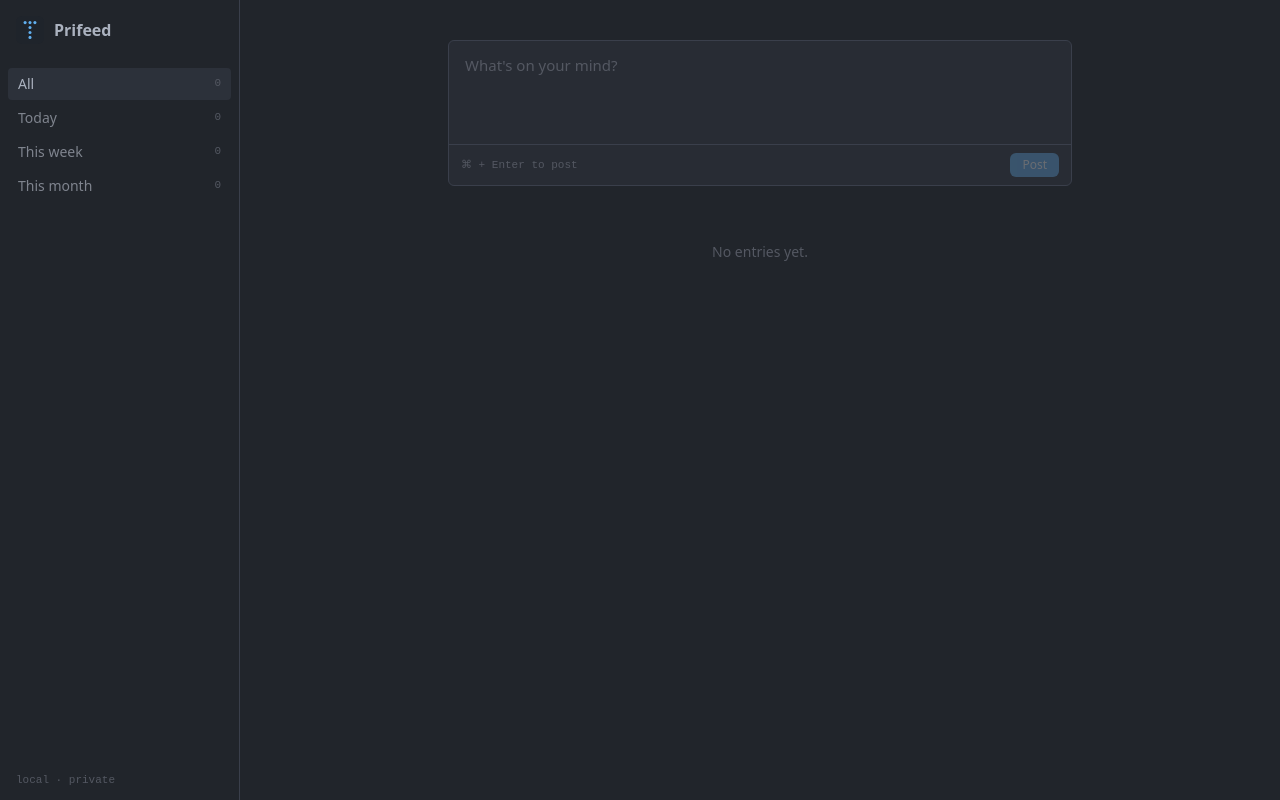
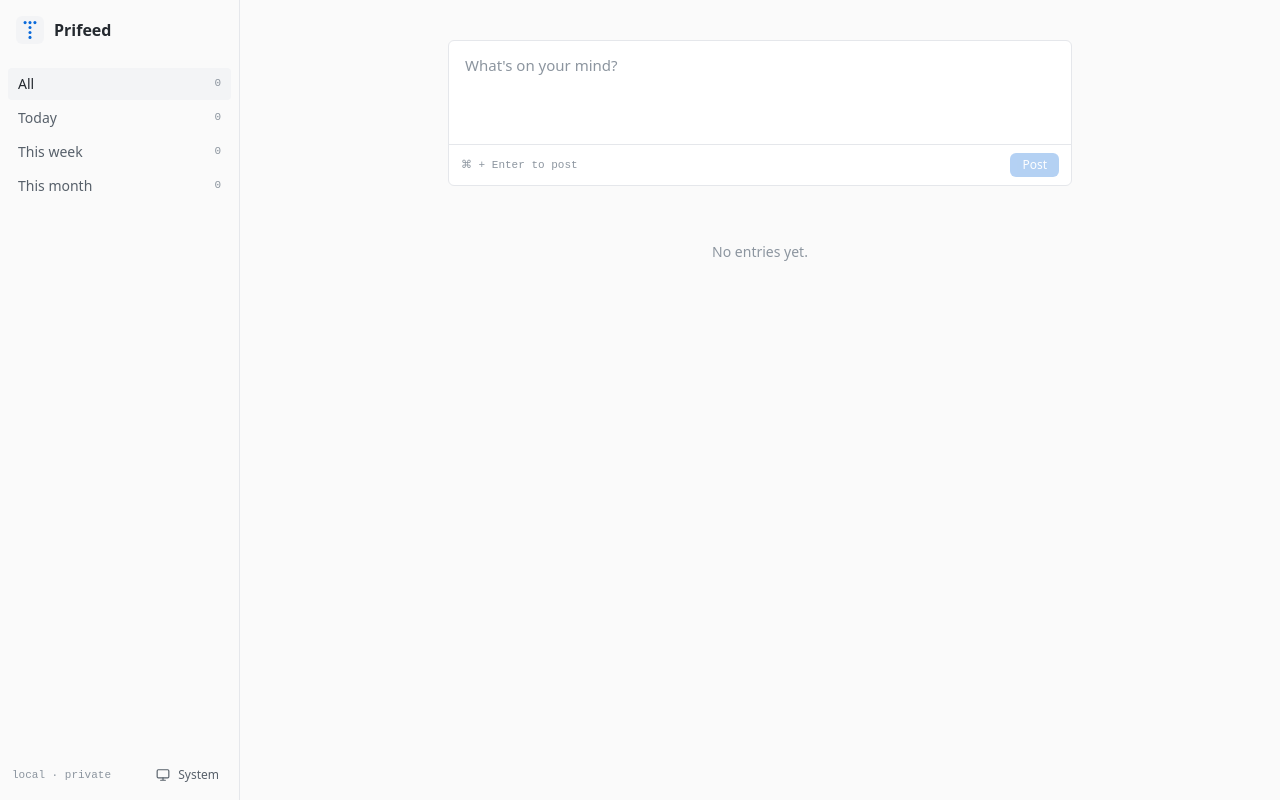
Before and after one commit to tafo/prifeed, a React (Vite) app: page / in a window 1280 px wide. Built offline with nearby package versions, Linux system fonts and the light colour scheme.

Commit message:
feat: implement theme toggle functionality and enhance theme management

```diff
--- a/src/main/index.ts
+++ b/src/main/index.ts
@@ -26,6 +26,8 @@ function createWindow(): void {
       sandbox: false
     }
   })
+
+  mainWindow.maximize()
 
   mainWindow.on('ready-to-show', () => {
     mainWindow.show()
--- a/src/renderer/index.html
+++ b/src/renderer/index.html
@@ -6,8 +6,26 @@
     <!-- https://developer.mozilla.org/en-US/docs/Web/HTTP/CSP -->
     <meta
       http-equiv="Content-Security-Policy"
-      content="default-src 'self'; script-src 'self'; style-src 'self' 'unsafe-inline'; img-src 'self' data:"
+      content="default-src 'self'; script-src 'self' 'unsafe-inline'; style-src 'self' 'unsafe-inline'; img-src 'self' data:"
     />
+    <script>
+      (function () {
+        try {
+          var saved = localStorage.getItem('prifeed.theme')
+          var pref =
+            saved === 'system' || saved === 'light' || saved === 'dark' ? saved : 'system'
+          var resolved =
+            pref === 'system'
+              ? window.matchMedia('(prefers-color-scheme: dark)').matches
+                ? 'dark'
+                : 'light'
+              : pref
+          document.documentElement.classList.add(resolved)
+        } catch (e) {
+          document.documentElement.classList.add('dark')
+        }
+      })()
+    </script>
   </head>
 
   <body>
--- a/src/renderer/src/assets/main.css
+++ b/src/renderer/src/assets/main.css
@@ -7,6 +7,7 @@
   --font-sans: 'Geist Variable', system-ui, sans-serif;
   --font-mono: 'Geist Mono Variable', ui-monospace, SFMono-Regular, monospace;
 
+  /* Defaults — overridden at runtime by .light or .dark on <html> */
   --color-bg: #21252b;
   --color-surface: #282c34;
   --color-elevated: #2c313a;
@@ -17,6 +18,32 @@
   --color-text-faint: #545862;
   --color-accent: #61afef;
   --color-accent-hover: #82c0ff;
+}
+
+.dark {
+  --color-bg: #21252b;
+  --color-surface: #282c34;
+  --color-elevated: #2c313a;
+  --color-border: #3a3f4b;
+  --color-border-strong: #4b5263;
+  --color-text: #abb2bf;
+  --color-text-muted: #7f848e;
+  --color-text-faint: #545862;
+  --color-accent: #61afef;
+  --color-accent-hover: #82c0ff;
+}
+
+.light {
+  --color-bg: #fafafa;
+  --color-surface: #ffffff;
+  --color-elevated: #f3f4f6;
+  --color-border: #e5e7eb;
+  --color-border-strong: #d1d5db;
+  --color-text: #24292f;
+  --color-text-muted: #57606a;
+  --color-text-faint: #8c959f;
+  --color-accent: #0969da;
+  --color-accent-hover: #0860c4;
 }
 
 html,
@@ -39,6 +66,6 @@ body {
 }
 
 ::selection {
-  background-color: #3e4451;
-  color: #ffffff;
+  background-color: var(--color-accent);
+  color: white;
 }
--- a/src/renderer/src/components/CommentItem.tsx
+++ b/src/renderer/src/components/CommentItem.tsx
@@ -10,8 +10,6 @@ interface CommentItemProps {
 export function CommentItem({ comment, onChange }: CommentItemProps): React.JSX.Element {
   const [editing, setEditing] = useState(false)
   const [editBody, setEditBody] = useState('')
-
-  const wasEdited = comment.updated_at > comment.created_at
 
   function startEdit(): void {
     setEditing(true)
@@ -84,21 +82,19 @@ export function CommentItem({ comment, onChange }: CommentItemProps): React.JSX.
 
   return (
     <div className="group">
+      <div className="mb-1 ml-3.5 font-mono text-[11px] text-text-faint">
+        {formatTime(comment.created_at)}
+      </div>
       <div className="inline-block max-w-full rounded-2xl bg-elevated px-3.5 py-2">
         <p className="whitespace-pre-wrap text-[14px] leading-snug text-text">
           {comment.body}
         </p>
       </div>
-      <div className="ml-3.5 mt-1 flex items-center gap-2 text-[11px] text-text-faint">
-        <span className="font-mono">{formatTime(comment.created_at)}</span>
-        {wasEdited && <span title={`Edited ${formatTime(comment.updated_at)}`}>· edited</span>}
-        <span>·</span>
-        <button className="hover:text-accent">Like</button>
-        <span>·</span>
+      <div className="ml-3.5 mt-1 flex items-center gap-2 text-[11px] text-text-muted">
         <button onClick={startEdit} className="hover:text-accent">
           Edit
         </button>
-        <span>·</span>
+        <span className="text-text-faint">·</span>
         <button
           onClick={handleDelete}
           className="opacity-60 transition-opacity hover:text-red-400 group-hover:opacity-100"
--- a/src/renderer/src/components/Logo.tsx
+++ b/src/renderer/src/components/Logo.tsx
@@ -1,13 +1,13 @@
 export function Logo({ className = 'h-7 w-7' }: { className?: string }): React.JSX.Element {
   return (
     <svg viewBox="0 0 1024 1024" className={className} aria-hidden="true">
-      <rect width="1024" height="1024" rx="220" ry="220" fill="#1f242b" />
-      <circle cx="332" cy="242" r="56" fill="#61afef" />
-      <circle cx="512" cy="242" r="56" fill="#61afef" />
-      <circle cx="692" cy="242" r="56" fill="#61afef" />
-      <circle cx="512" cy="422" r="56" fill="#61afef" />
-      <circle cx="512" cy="602" r="56" fill="#61afef" />
-      <circle cx="512" cy="782" r="56" fill="#61afef" />
+      <rect width="1024" height="1024" rx="220" ry="220" fill="var(--color-elevated)" />
+      <circle cx="332" cy="242" r="56" fill="var(--color-accent)" />
+      <circle cx="512" cy="242" r="56" fill="var(--color-accent)" />
+      <circle cx="692" cy="242" r="56" fill="var(--color-accent)" />
+      <circle cx="512" cy="422" r="56" fill="var(--color-accent)" />
+      <circle cx="512" cy="602" r="56" fill="var(--color-accent)" />
+      <circle cx="512" cy="782" r="56" fill="var(--color-accent)" />
     </svg>
   )
 }
--- a/src/renderer/src/components/PostCard.tsx
+++ b/src/renderer/src/components/PostCard.tsx
@@ -13,8 +13,6 @@ export function PostCard({ post, onChange }: PostCardProps): React.JSX.Element {
   const [editBody, setEditBody] = useState('')
   const [composing, setComposing] = useState(false)
   const [commentDraft, setCommentDraft] = useState('')
-
-  const wasEdited = post.updated_at > post.created_at
 
   function startEdit(): void {
     setEditing(true)
@@ -85,16 +83,12 @@ export function PostCard({ post, onChange }: PostCardProps): React.JSX.Element {
 
   return (
     <article className="overflow-hidden rounded-md border border-border bg-surface px-5 py-4">
-      <div className="mb-2 flex items-baseline gap-2">
-        <span className="font-mono text-[11px] text-text-faint">
-          {formatTime(post.created_at)}
-        </span>
-        {wasEdited && (
-          <span
-            className="font-mono text-[11px] text-text-faint"
-            title={`Edited ${formatTime(post.updated_at)}`}
-          >
-            · edited
+      <div className="mb-2 flex items-baseline gap-2 text-[11px] text-text-faint">
+        <span className="font-mono">{formatTime(post.created_at)}</span>
+        {post.comments.length > 0 && (
+          <span>
+            · {post.comments.length}{' '}
+            {post.comments.length === 1 ? 'comment' : 'comments'}
           </span>
         )}
       </div>
@@ -137,14 +131,8 @@ export function PostCard({ post, onChange }: PostCardProps): React.JSX.Element {
             {post.body}
           </p>
           <div className="mt-3 flex gap-4 text-[12px] text-text-muted">
-            <button className="hover:text-accent">Like</button>
             <button onClick={startCompose} className="hover:text-accent">
               Comment
-              {post.comments.length > 0 && (
-                <span className="ml-1 font-mono text-text-faint">
-                  · {post.comments.length}
-                </span>
-              )}
             </button>
             <button onClick={startEdit} className="hover:text-accent">
               Edit
--- a/src/renderer/src/components/Sidebar.tsx
+++ b/src/renderer/src/components/Sidebar.tsx
@@ -1,4 +1,5 @@
 import { Logo } from '@renderer/components/Logo'
+import { ThemeToggle } from '@renderer/components/ThemeToggle'
 import type { Filter } from '@renderer/lib/time'
 
 interface Counts {
@@ -76,8 +77,9 @@ export function Sidebar({
         />
       </nav>
 
-      <div className="mt-auto px-4 py-3 font-mono text-[11px] text-text-faint">
-        local · private
+      <div className="mt-auto flex items-center justify-between gap-2 px-3 py-3">
+        <span className="font-mono text-[11px] text-text-faint">local · private</span>
+        <ThemeToggle />
       </div>
     </aside>
   )
--- /dev/null
+++ b/src/renderer/src/components/ThemeToggle.tsx
@@ -0,0 +1,86 @@
+import { useTheme, type ThemePreference } from '@renderer/lib/theme'
+
+const cycle: Record<ThemePreference, ThemePreference> = {
+  system: 'light',
+  light: 'dark',
+  dark: 'system'
+}
+
+const labels: Record<ThemePreference, string> = {
+  system: 'System',
+  light: 'Light',
+  dark: 'Dark'
+}
+
+function SunIcon(): React.JSX.Element {
+  return (
+    <svg
+      width="14"
+      height="14"
+      viewBox="0 0 24 24"
+      fill="none"
+      stroke="currentColor"
+      strokeWidth="2"
+      strokeLinecap="round"
+      strokeLinejoin="round"
+      aria-hidden="true"
+    >
+      <circle cx="12" cy="12" r="4" />
+      <path d="M12 2v2M12 20v2M4.93 4.93l1.41 1.41M17.66 17.66l1.41 1.41M2 12h2M20 12h2M4.93 19.07l1.41-1.41M17.66 6.34l1.41-1.41" />
+    </svg>
+  )
+}
+
+function MoonIcon(): React.JSX.Element {
+  return (
+    <svg
+      width="14"
+      height="14"
+      viewBox="0 0 24 24"
+      fill="none"
+      stroke="currentColor"
+      strokeWidth="2"
+      strokeLinecap="round"
+      strokeLinejoin="round"
+      aria-hidden="true"
+    >
+      <path d="M21 12.79A9 9 0 1 1 11.21 3 7 7 0 0 0 21 12.79z" />
+    </svg>
+  )
+}
+
+function MonitorIcon(): React.JSX.Element {
+  return (
+    <svg
+      width="14"
+      height="14"
+      viewBox="0 0 24 24"
+      fill="none"
+      stroke="currentColor"
+      strokeWidth="2"
+      strokeLinecap="round"
+      strokeLinejoin="round"
+      aria-hidden="true"
+    >
+      <rect x="2" y="3" width="20" height="14" rx="2" />
+      <path d="M8 21h8M12 17v4" />
+    </svg>
+  )
+}
+
+export function ThemeToggle(): React.JSX.Element {
+  const { preference, setPreference } = useTheme()
+  const icon =
+    preference === 'system' ? <MonitorIcon /> : preference === 'light' ? <SunIcon /> : <MoonIcon />
+
+  return (
+    <button
+      onClick={() => setPreference(cycle[preference])}
+      title={`Theme: ${labels[preference]} — click to cycle`}
+      className="flex items-center gap-2 rounded px-2 py-1 text-[12px] text-text-muted transition-colors hover:bg-elevated/60 hover:text-text"
+    >
+      {icon}
+      <span>{labels[preference]}</span>
+    </button>
+  )
+}
--- /dev/null
+++ b/src/renderer/src/lib/theme.ts
@@ -0,0 +1,61 @@
+import { useEffect, useState } from 'react'
+
+export type ThemePreference = 'system' | 'light' | 'dark'
+export type ResolvedTheme = 'light' | 'dark'
+
+const STORAGE_KEY = 'prifeed.theme'
+
+function readPreference(): ThemePreference {
+  const saved = localStorage.getItem(STORAGE_KEY)
+  if (saved === 'system' || saved === 'light' || saved === 'dark') return saved
+  return 'system'
+}
+
+function getSystemTheme(): ResolvedTheme {
+  return window.matchMedia('(prefers-color-scheme: dark)').matches ? 'dark' : 'light'
+}
+
+function applyTheme(resolved: ResolvedTheme): void {
+  const root = document.documentElement
+  root.classList.toggle('dark', resolved === 'dark')
+  root.classList.toggle('light', resolved === 'light')
+}
+
+interface UseThemeResult {
+  preference: ThemePreference
+  resolved: ResolvedTheme
+  setPreference: (p: ThemePreference) => void
+}
+
+export function useTheme(): UseThemeResult {
+  const [preference, setPreferenceState] = useState<ThemePreference>(readPreference)
+  const [resolved, setResolved] = useState<ResolvedTheme>(() => {
+    const pref = readPreference()
+    return pref === 'system' ? getSystemTheme() : pref
+  })
+
+  useEffect(() => {
+    const next: ResolvedTheme = preference === 'system' ? getSystemTheme() : preference
+    setResolved(next)
+    applyTheme(next)
+  }, [preference])
+
+  useEffect(() => {
+    if (preference !== 'system') return
+    const mql = window.matchMedia('(prefers-color-scheme: dark)')
+    const onChange = (): void => {
+      const next: ResolvedTheme = mql.matches ? 'dark' : 'light'
+      setResolved(next)
+      applyTheme(next)
+    }
+    mql.addEventListener('change', onChange)
+    return () => mql.removeEventListener('change', onChange)
+  }, [preference])
+
+  function setPreference(p: ThemePreference): void {
+    localStorage.setItem(STORAGE_KEY, p)
+    setPreferenceState(p)
+  }
+
+  return { preference, resolved, setPreference }
+}
```
